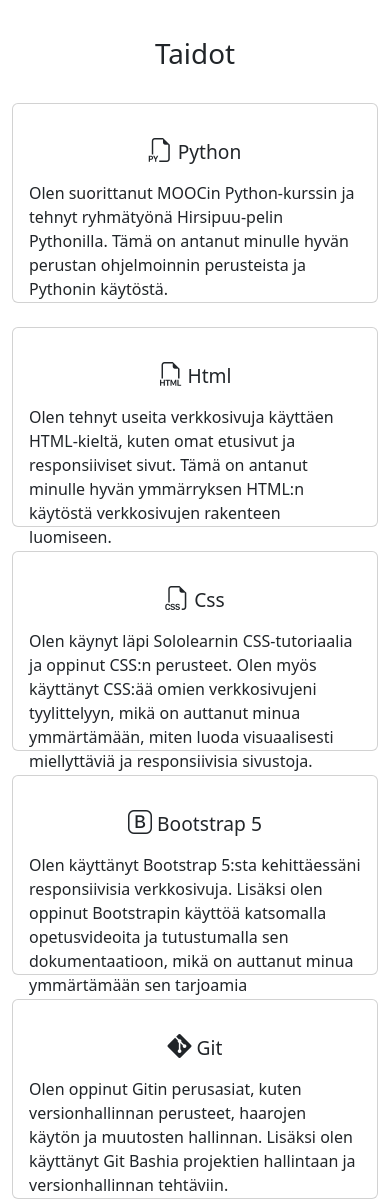
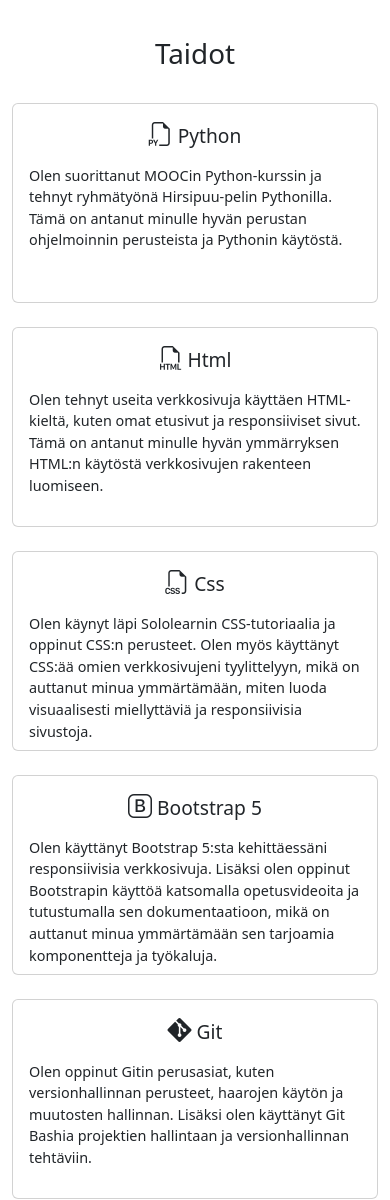
Before and after one commit to miikaxm/Omat-responsiiviset-sivut, a plain HTML site: page index.html in a window 390 px wide. Shown: the part 1720-2920 px from the top of the page. Drawn offline with nearby package versions, Linux system fonts and the light colour scheme.

Commit message:
Update navigation link text and adjust card title styles for consistency

```diff
--- a/index.html
+++ b/index.html
@@ -42,7 +42,7 @@
       <div class="collapse navbar-collapse" id="navmenu">
         <ul class="navbar-nav ms-auto">
           <li class="nav-item">
-            <a href="#etusivu" class="nav-link">Etusivu</a>
+            <a href="#etusivu" class="nav-link">Koti</a>
           </li>
           <li class="nav-item">
             <a href="#tietoja" class="nav-link">Tietoja</a>
@@ -99,7 +99,7 @@
           <div class="col-lg-4 mt-4">
             <div class="card servicesText">
               <div class="card-body">
-                <h4 class="card-title mt-3"><span><i class="servicesIcon bi bi-filetype-py"></i></span> Python</h4>
+                <h4 class="card-title mt-lg-3"><span><i class="servicesIcon bi bi-filetype-py"></i></span> Python</h4>
                 <p class="card-text mt-3">Olen suorittanut MOOCin Python-kurssin ja tehnyt ryhmätyönä Hirsipuu-pelin Pythonilla. Tämä on antanut minulle hyvän perustan ohjelmoinnin perusteista ja Pythonin käytöstä.</p>
               </div>
             </div>
@@ -108,7 +108,7 @@
           <div class="col-lg-4 mt-4">
             <div class="card servicesText">
               <div class="card-body">
-                <h4 class="card-title mt-3"><span><i class="servicesIcon bi bi-filetype-html"></i></span> Html</h4>
+                <h4 class="card-title mt-lg-3"><span><i class="servicesIcon bi bi-filetype-html"></i></span> Html</h4>
                 <p class="card-text mt-3">Olen tehnyt useita verkkosivuja käyttäen HTML-kieltä, kuten omat etusivut ja responsiiviset sivut. Tämä on antanut minulle hyvän ymmärryksen HTML:n käytöstä verkkosivujen rakenteen luomiseen.</p>
                 </div>
             </div>
@@ -117,7 +117,7 @@
           <div class="col-lg-4 mt-4">
             <div class="card servicesText">
               <div class="card-body">
-                <h4 class="card-title mt-3"><span><i class="servicesIcon bi bi-filetype-css"></i></span> Css</h4>
+                <h4 class="card-title mt-lg-3"><span><i class="servicesIcon bi bi-filetype-css"></i></span> Css</h4>
                 <p class="card-text mt-3">Olen käynyt läpi Sololearnin CSS-tutoriaalia ja oppinut CSS:n perusteet. Olen myös käyttänyt CSS:ää omien verkkosivujeni tyylittelyyn, mikä on auttanut minua ymmärtämään, miten luoda visuaalisesti miellyttäviä ja responsiivisia sivustoja.</p>
                 </div>
             </div>
@@ -126,7 +126,7 @@
           <div class="col-lg-4 mt-4">
             <div class="card servicesText">
               <div class="card-body">
-                <h4 class="card-title mt-3"><span><i class="servicesIcon bi bi-bootstrap"></i></span> Bootstrap 5</h4>
+                <h4 class="card-title mt-lg-3"><span><i class="servicesIcon bi bi-bootstrap"></i></span> Bootstrap 5</h4>
                 <p class="card-text mt-3">Olen käyttänyt Bootstrap 5:sta kehittäessäni responsiivisia verkkosivuja. Lisäksi olen oppinut Bootstrapin käyttöä katsomalla opetusvideoita ja tutustumalla sen dokumentaatioon, mikä on auttanut minua ymmärtämään sen tarjoamia komponentteja ja työkaluja.</p>
                 </div>
             </div>
@@ -135,7 +135,7 @@
           <div class="col-lg-4 mt-4">
             <div class="card servicesText">
               <div class="card-body">
-                <h4 class="card-title mt-3"><span><i class="servicesIcon bi bi-git"></i></span> Git</h4>
+                <h4 class="card-title mt-lg-3"><span><i class="servicesIcon bi bi-git"></i></span> Git</h4>
                 <p class="card-text mt-3">Olen oppinut Gitin perusasiat, kuten versionhallinnan perusteet, haarojen käytön ja muutosten hallinnan. Lisäksi olen käyttänyt Git Bashia projektien hallintaan ja versionhallinnan tehtäviin.</p>
                 </div>
             </div>
@@ -144,7 +144,7 @@
           <div class="col-lg-4 mt-4">
             <div class="card servicesText">
               <div class="card-body">
-                <h4 class="card-title mt-3"><span><i class="servicesIcon bi bi-github"></i></span> Github</h4>
+                <h4 class="card-title mt-lg-3"><span><i class="servicesIcon bi bi-github"></i></span> Github</h4>
                 <p class="card-text mt-3">Olen käyttänyt Githubia projektieni hallintaan ja versionhallintaan. Lisäksi olen osallistunut ryhmätyöhön, jossa käytimme Githubia yhteistyön koordinointiin. Olen opetellut Githubin peruskäytön, kuten repositorioiden luomisen, haarojen hallinnan ja muutosten yhdistämisen.</p>
                 </div>
             </div>
--- a/mobiili.css
+++ b/mobiili.css
@@ -17,4 +17,8 @@
     .card-title {
         font-size: 1.2rem;
     }
+
+    .card-text {
+        font-size: 0.9rem;
+    }
   }
```
Also changed, not shown: 1 other file.
